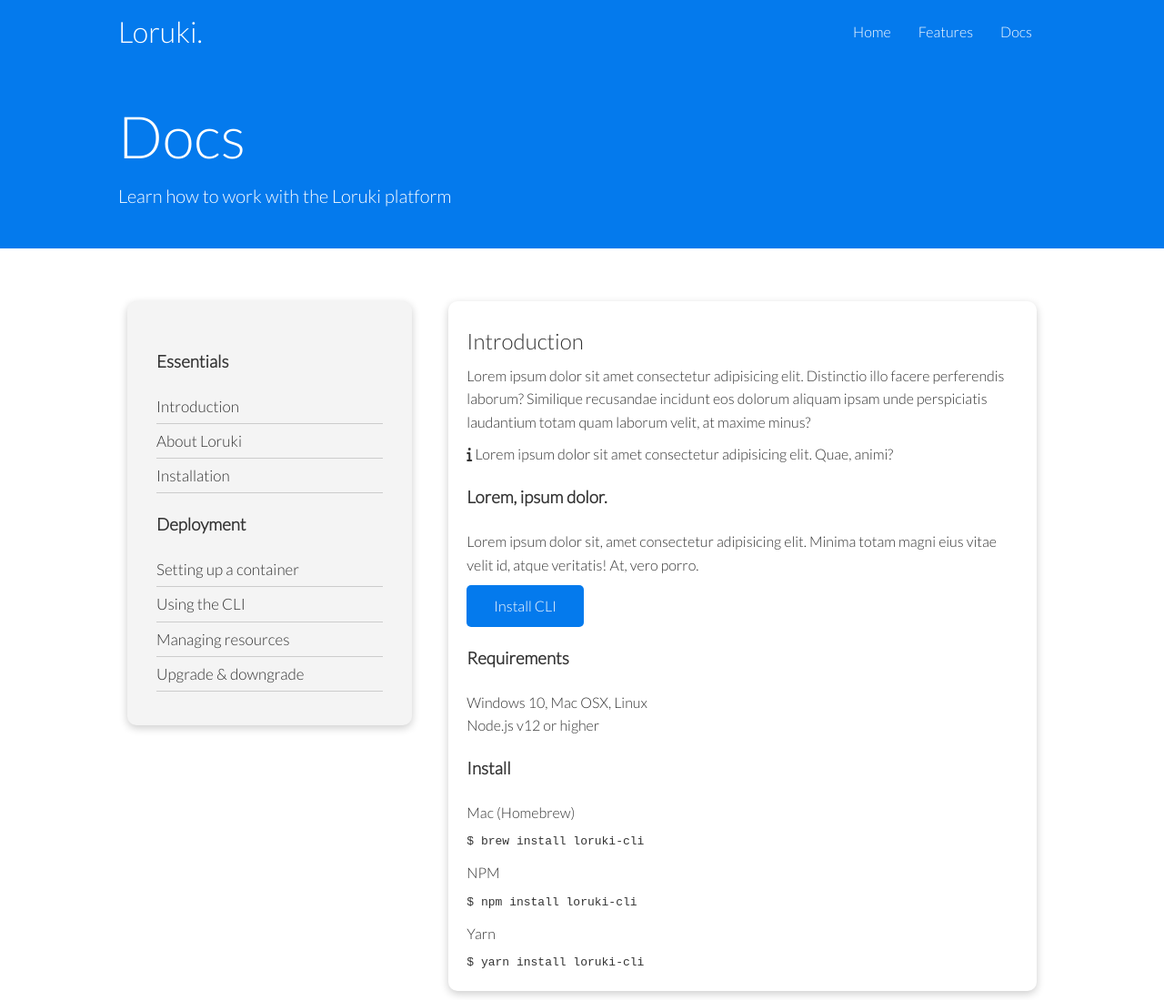
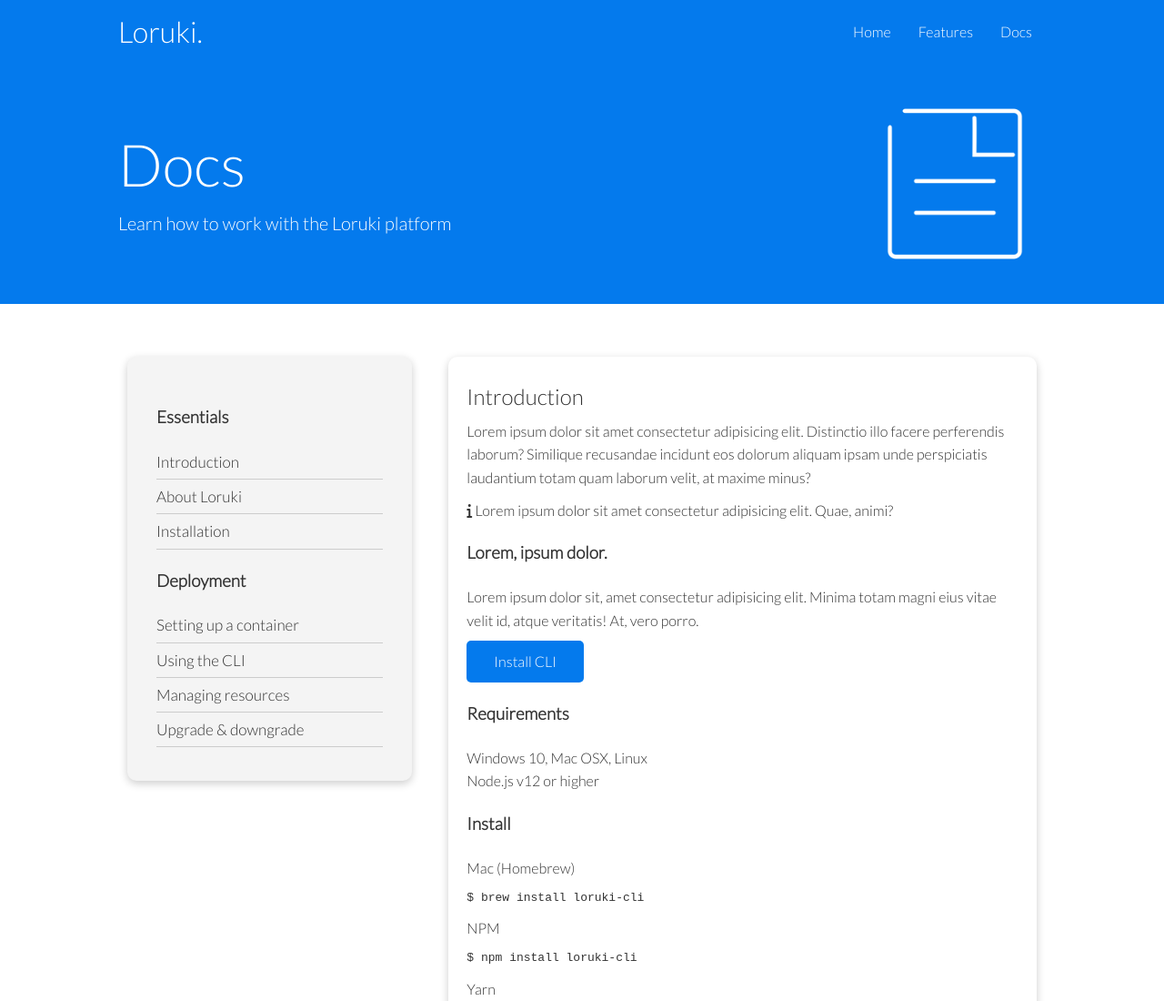
Before and after one commit to Mihir-Maurya/Responsive-website, a plain HTML site: page docs.html in a window 1280 px wide. Shown: the top 1100 px of the page at 91% size. Drawn offline with Linux system fonts and the light colour scheme.

Commit message:
Update docs.html

```diff
--- a/docs.html
+++ b/docs.html
@@ -42,7 +42,7 @@
                  Learn how to work with the Loruki platform
                 </p>
             </div>
-            <img src="/images/docs.png" alt="">
+            <img src="docs.png" alt="">
         </div>
      </section>
 
```
